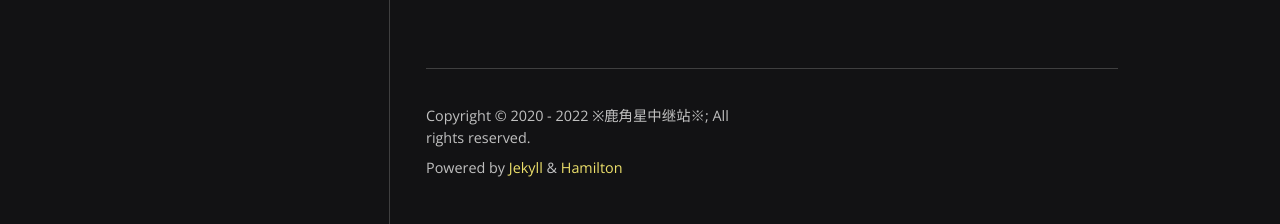
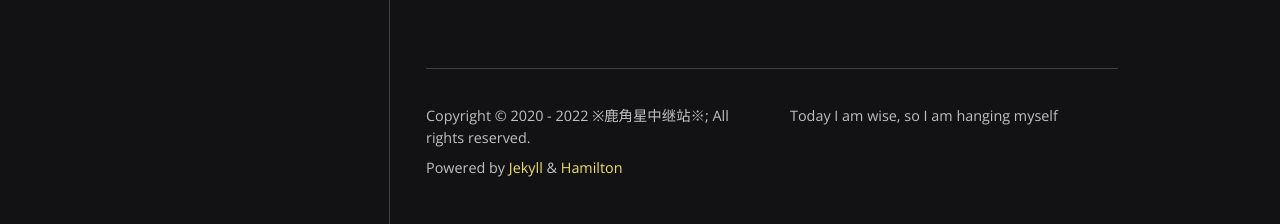
Before and after one commit to scatterdclouds/scatterdclouds.github.io, a Jekyll site: the page built from index.html, in a window 1280 px wide. Shown: the part 2282-2506 px from the top of the page. Built offline with Jekyll 4.4.1, drawn with Linux system fonts in a browser that asks for light colours; nearby versions of some CDN libraries; some web fonts are replaced; the list of posts is cut into pages by our own code; comment, search, counter and statistics services are not loaded.

Commit message:
Update _config.yml

```diff
--- a/_config.yml
+++ b/_config.yml
@@ -1,5 +1,5 @@
 title: But seas between us broad have roared
-description:
+description: Today I am wise, so I am hanging myself
 author: ※鹿角星中继站※
 avatar:
 email:
```
